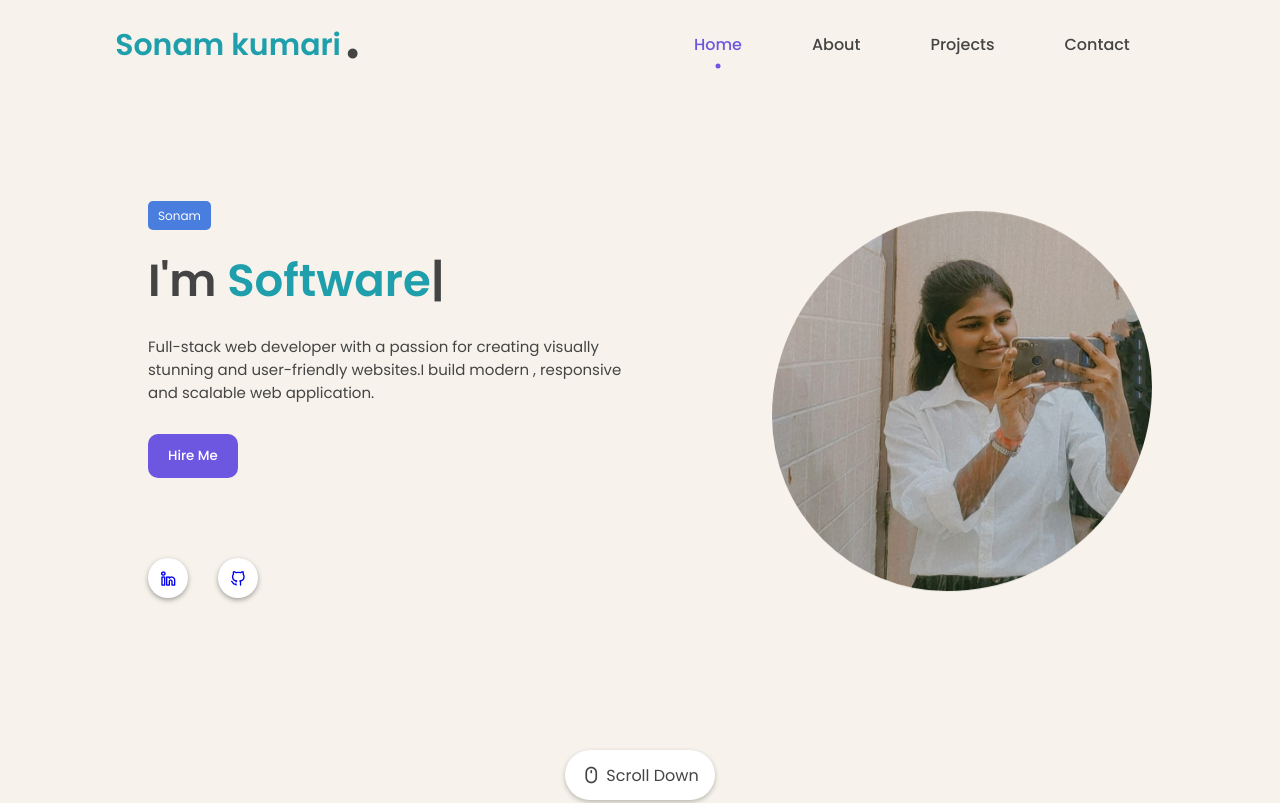
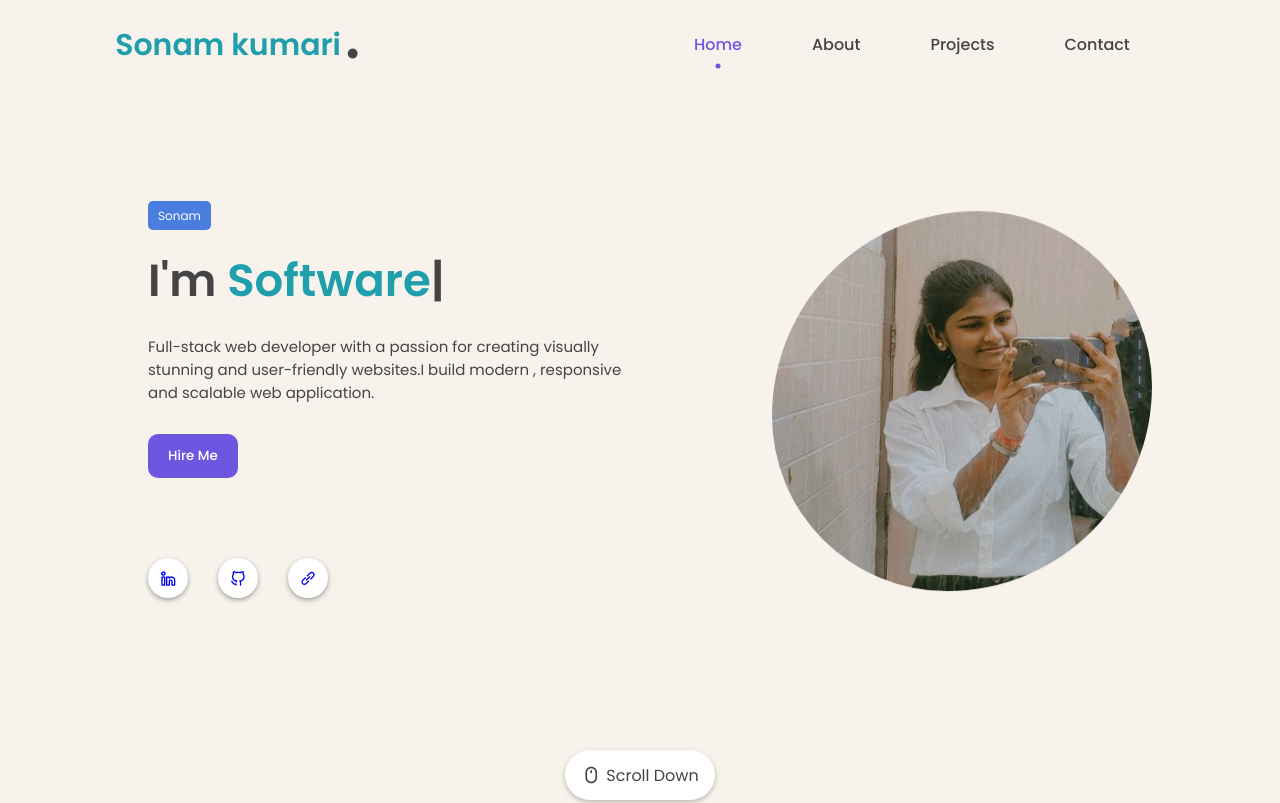
Before and after one commit to ITSSONAM-0/My_Portfolio, a plain HTML site: page index.html in a window 1280 px wide. Shown: the top 803 px of the page. Drawn offline with nearby package versions, Linux system fonts and the light colour scheme.

Commit message:
Update index.html

```diff
--- a/index.html
+++ b/index.html
@@ -65,6 +65,7 @@
 
                 <div class="icon"><a href="https://www.linkedin.com/in/sonam-kumari-019928260/" target="_blank"><i class="uil uil-linkedin-alt"></i></a> <span class="icon-text">Linkedin</span></div>
                 <div class="icon"><a href="https://github.com/ITSSONAM-0" target="_blank"><i class="uil uil-github-alt"></i></a> <span class="icon-text">Github</span></div>
+                <div class="icon"><a href="https://leetcode.com/u/ITSSONAM/" target="_blank"><i class="uil uil-link-alt"></i></a> <span class="icon-text">Leetcode</span></div>
             </div>
           </div>
           <div class="featured-image">
```
